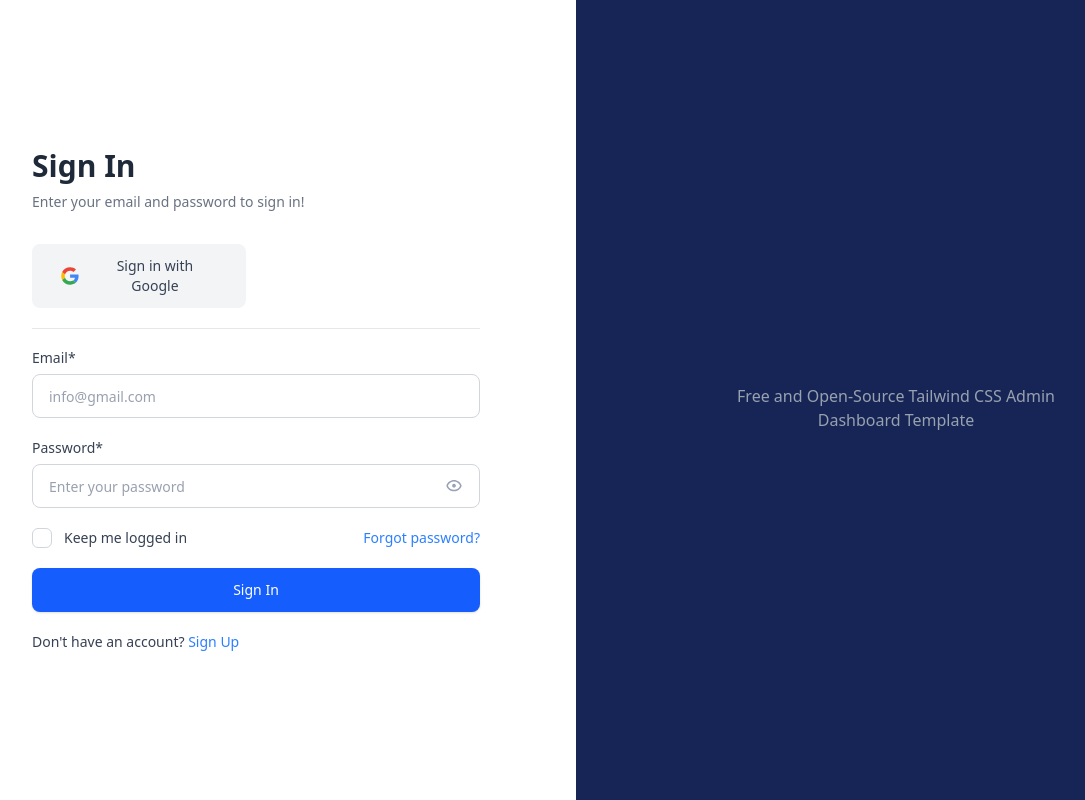
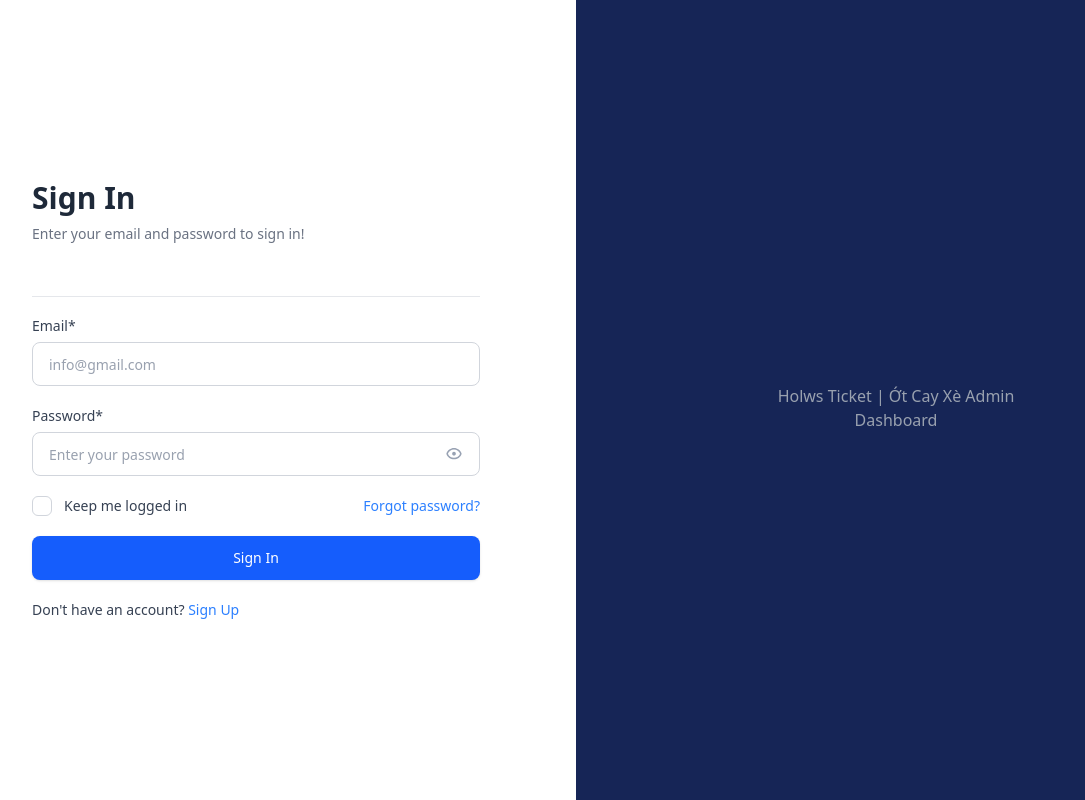
Before and after one commit to PNCTriet/OCX_OnlineTicket_CRM, a Next.js app in the folder ocx_onlineticket_crm/: page /signin in a window 1280 px wide. Shown: the whole page, without its empty margins (64-1149 px from the left). Built offline with nearby package versions, Linux system fonts and the light colour scheme; no server answers.

Commit message:
Update page.tsx

```diff
--- a/ocx_onlineticket_crm/src/app/signin/page.tsx
+++ b/ocx_onlineticket_crm/src/app/signin/page.tsx
@@ -116,7 +116,7 @@ export default function SignPage() {
                 </p>
               </div>
               <div>
-                <div className="grid grid-cols-1 gap-3 sm:grid-cols-2 sm:gap-5">
+                {/* <div className="grid grid-cols-1 gap-3 sm:grid-cols-2 sm:gap-5">
                   <button
                     type="button"
                     className="inline-flex items-center justify-center gap-3 py-3 text-sm font-normal text-gray-700 transition-colors bg-gray-100 rounded-lg px-7 hover:bg-gray-200 hover:text-gray-800 dark:bg-white/5 dark:text-white/90 dark:hover:bg-white/10 disabled:opacity-50 disabled:cursor-not-allowed"
@@ -150,7 +150,7 @@ export default function SignPage() {
                     </svg>
                     {googleLoading ? "Signing in..." : "Sign in with Google"}
                   </button>
-                </div>
+                </div> */}
                 <div className="relative py-3 sm:py-5">
                   <div className="absolute inset-0 flex items-center">
                     <div className="w-full border-t border-gray-200 dark:border-gray-800"></div>
@@ -315,7 +315,7 @@ export default function SignPage() {
             <div className="flex flex-col items-center max-w-xs">
               <Link href="/" className="block mb-4"></Link>
               <p className="text-center text-gray-400 dark:text-white/60">
-                Free and Open-Source Tailwind CSS Admin Dashboard Template
+                Holws Ticket | Ớt Cay Xè Admin Dashboard
               </p>
             </div>
           </div>
```
